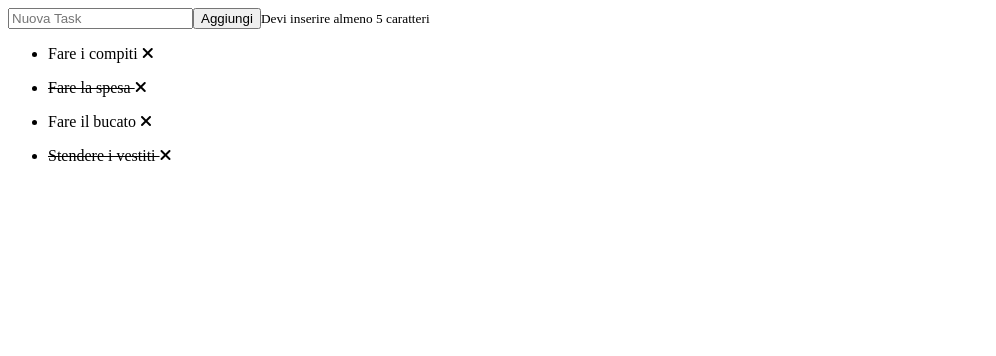
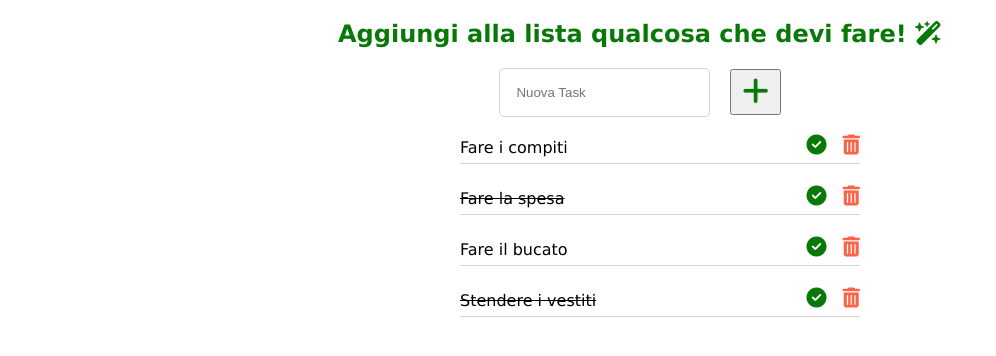
Before and after one commit to Anse98/vue-todolist, a plain HTML site: page index.html in a window 1280 px wide. Shown: the whole page, without its empty margins (0-996 px from the left). Drawn offline with nearby package versions, Linux system fonts and the light colour scheme.

Commit message:
ADD-Style alla pagina

```diff
--- a/app.js
+++ b/app.js
@@ -27,7 +27,9 @@ createApp({
         },
       ],
 
-      taskValue:'',
+      taskValue: '',
+
+      error: false,
 
     }
   },
@@ -39,11 +41,18 @@ createApp({
     },
 
     addTask() {
-      const todo = {
-        text: this.taskValue,
-        done: false,
+
+      if(this.taskValue.length < 5){
+        this.error = true;
+      } else {
+        const todo = {
+          text: this.taskValue,
+          done: false,
+        }
+        this.todos.unshift(todo);
+        this.error = false;
       }
-      this.todos.unshift(todo);
+
       this.taskValue = '';
     },
 
--- a/index.html
+++ b/index.html
@@ -14,22 +14,30 @@
 
 
       <div class="add-task">
-        <input type="text" placeholder="Nuova Task" v-model="taskValue" @keyup.enter="addTask()">
-        <button @click="addTask()">Aggiungi</button>
-        <small>Devi inserire almeno 5 caratteri</small>
+        <h1>Aggiungi alla lista qualcosa che devi fare! <i class="fa-solid fa-wand-magic-sparkles"></i></h1>
+        <div class="new-task">
+          <input type="text" placeholder="Nuova Task" v-model="taskValue" @keyup.enter="addTask()">
+          <button @click="addTask()"><i class="fa-solid fa-plus"></i></button>
+        </div>
+        <small :class="{visible: error}" class="hidden"> Devi inserire almeno 5 caratteri </small>
       </div>
 
 
       <div class="tasks-container">
         <ul>
           <li v-for="(todo, index) in todos" :key="index" :class="{ done: todos[index].done}">
-            <p @click="invertDone(index)">
               {{todos[index].text}}
-              <i class="fas fa-times" @click="removeTask(index)"></i>
-            </p>
+              <div class="icons">
+                <div class="check">
+                  <i class="fa-solid fa-circle-check" @click="invertDone(index)"></i>
+                </div>
+                <div class="trash">
+                  <i class="fa-solid fa-trash-can" @click.stop="removeTask(index) "></i>
+                </div>
+              </div>
           </li>
         </ul>
-        <h2 v-if="todos.length === 0">Non ci sono task</h2>
+        <h2 v-if="todos.length === 0">Non ci sono cose da fare <i class="fa-solid fa-handshake"></i></h2>
       </div>
     </section>
   </div>
--- a/style.css
+++ b/style.css
@@ -1,11 +1,91 @@
 
 
+body {
+  font-family:Verdana, Tahoma, sans-serif;
+}
+
+ul {
+  list-style: none;
+}
+
+.add-task input {
+  padding: 16px;
+  border:solid 1px lightgray;
+  border-radius: 5px;
+}
+
+.add-task button {
+  cursor: pointer;
+  color: #087908;
+  font-size: 30px;
+  padding: 4px 10px;
+}
+
+
+.add-task {
+  text-align: center;
+}
+
+.add-task {
+  color:#087908
+}
+
+.new-task{
+  display: flex;
+  justify-content: center;
+  align-items: center;
+  gap: 20px;
+}
+
+.tasks-container{
+  display: flex;
+  justify-content: center;
+}
 
 .done {
   text-decoration: line-through;
+}
+
+.icons {
+  display: flex;
+  gap: 16px;
+  font-size: 20px;
+  padding-bottom: 6px;
+}
+
+ul {
+  width: 400px;
+  display: flex;
+  flex-direction: column;
+}
+
+.tasks-container ul li {
+  display: flex;
+  align-items: center;
+  border-bottom: 1px solid lightgray;
+  justify-content: space-between;
+  margin-bottom: 20px;
+}
+
+li .trash{
+  color: tomato;
+}
+
+li .check{
+  color:#087908;
 }
 
 li i,
 li p{
   cursor: pointer;
 }
+
+.hidden {
+  display: none;
+  color: tomato;
+  padding-top: 10px;
+}
+
+.hidden.visible {
+  display: block;
+}
```
